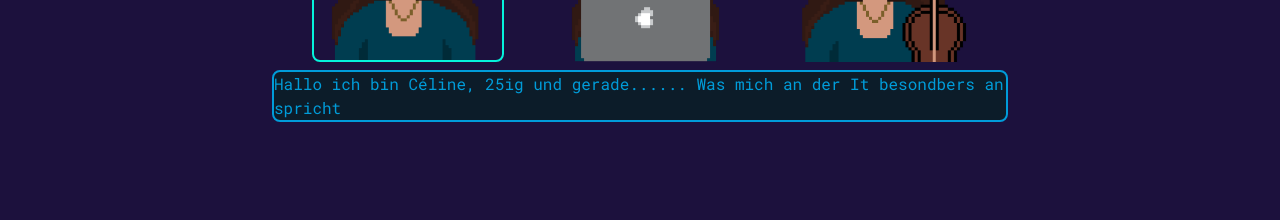
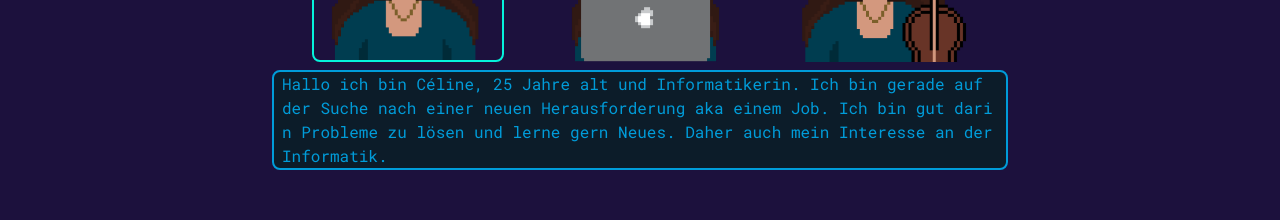
Before and after one commit to smuffels/portfolio, a React (Vite) app in the folder portfolio/: page / in a window 1280 px wide. Shown: the part 243-463 px from the top of the page. Built offline with nearby package versions, Linux system fonts and the light colour scheme.

Commit message:
add content into aboutme

```diff
--- a/portfolio/src/data/translations.tsx
+++ b/portfolio/src/data/translations.tsx
@@ -6,9 +6,9 @@ export const translations = {
 
     aboutme: {
       aboutmee:
-        "Hallo ich bin Céline, 25ig und gerade...... Was mich an der It besondbers anspricht ",
+        "Hallo ich bin Céline, 25 Jahre alt und Informatikerin. Ich bin gerade auf der Suche nach einer neuen Herausforderung aka einem Job. Ich bin gut darin Probleme zu lösen und lerne gern Neues. Daher auch mein Interesse an der Informatik. ",
       itIntro:
-        "Mein Weg in der IT begann mit der Ausbildung zur Applikationsentwicklerin EFZ in der Informatikmittelschule. Nach einem 1-jährigen Praktikum als Teil der Ausbildung habe ich mich dann dafür entschieden Informatik noch zu studieren. Nach erfolgreichem Beenden meines Studiums an der ZHAW bin ich nun auf der Suche für die nächste Herausforderung.",
+        "Mein Weg in der IT begann mit der Ausbildung zur Applikationsentwicklerin EFZ in der Informatikmittelschule. Nach einem 1-jährigen Praktikum als Teil der Ausbildung habe ich mich dann dafür entschieden Informatik zu studieren. Nach erfolgreichem Abschluss meines Studiums an der ZHAW bin ich nun auf der Suche für die nächste Herausforderung.",
       itTitle: "Skills:",
       itSkills: [
         "C#",
@@ -54,7 +54,8 @@ export const translations = {
     projects: "Projects",
 
     aboutme: {
-      aboutmee: "Hi, it's me. This is a short aboutme",
+      aboutmee:
+        "Hi, I’m Céline, 25 years old and a computer scientist. I’m currently looking for a new challenge aka a job. I’m good at solving problems and enjoy learning new things. That’s why I’m interested in computer science.",
       itIntro:
         "My career in IT began with an EFZ apprenticeship as an applications developer at a secondary school specialising in computer science. Following a one-year work placement as part of the apprenticeship, I decided to go on to study computer science at university. Having successfully completed my degree at the ZHAW, I am now looking for my next challenge.",
       itTitle: "Skills:",
--- a/portfolio/src/sections/Aboutme.tsx
+++ b/portfolio/src/sections/Aboutme.tsx
@@ -43,7 +43,9 @@ function Aboutme({ t }: { t: Translation }) {
         ></img>
       </div>
       <div className="bg-elementbg mx-auto rounded-lg border-2 border-default w-full md:w-184 break-all">
-        {selectedAboutme == buttons.aboutme && <p>{t.aboutme.aboutmee}</p>}
+        {selectedAboutme == buttons.aboutme && (
+          <p className="ml-2 mr-2">{t.aboutme.aboutmee}</p>
+        )}
         {selectedAboutme == buttons.it && (
           <div className="ml-2 mr-2">
             <p>{t.aboutme.itIntro}</p>
```
